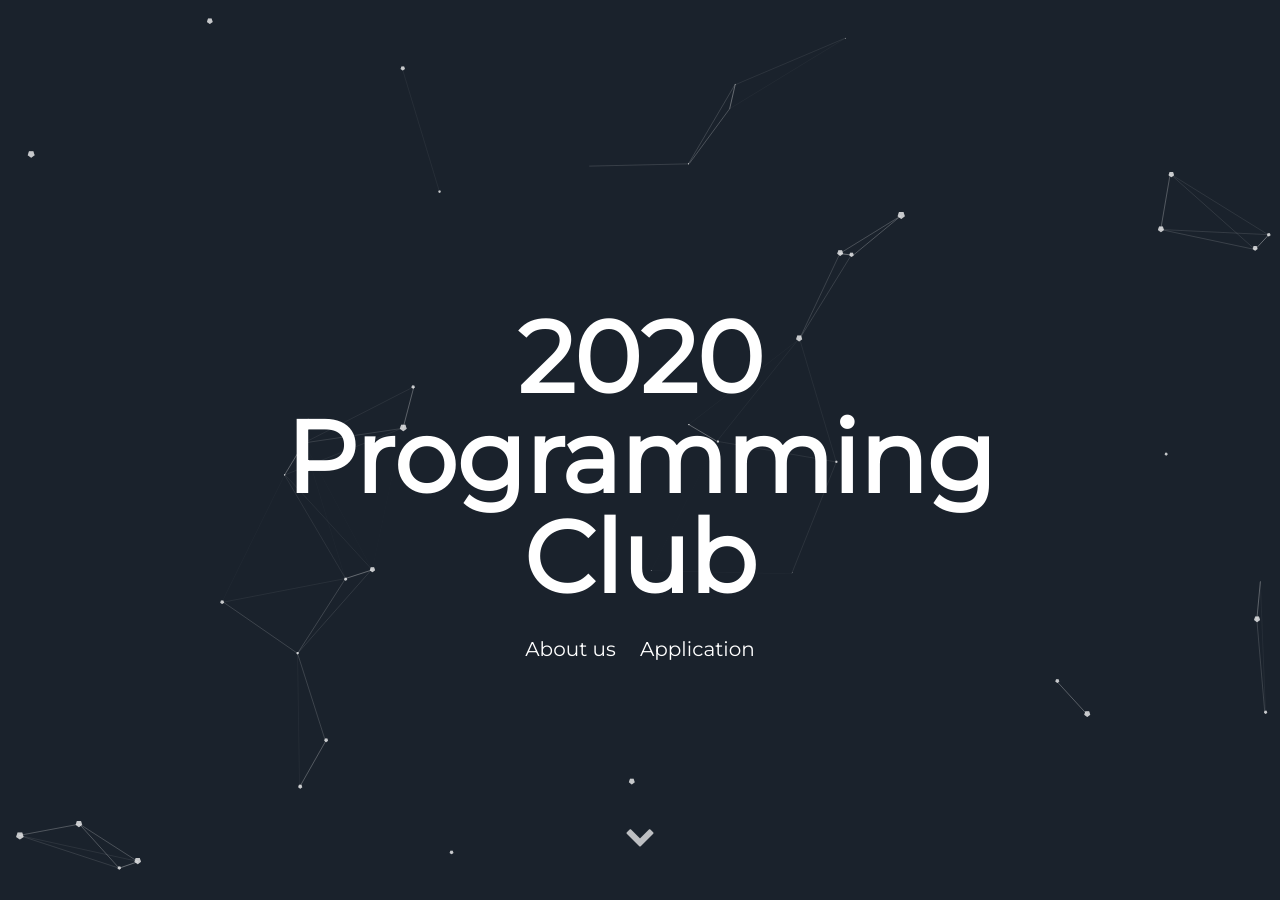
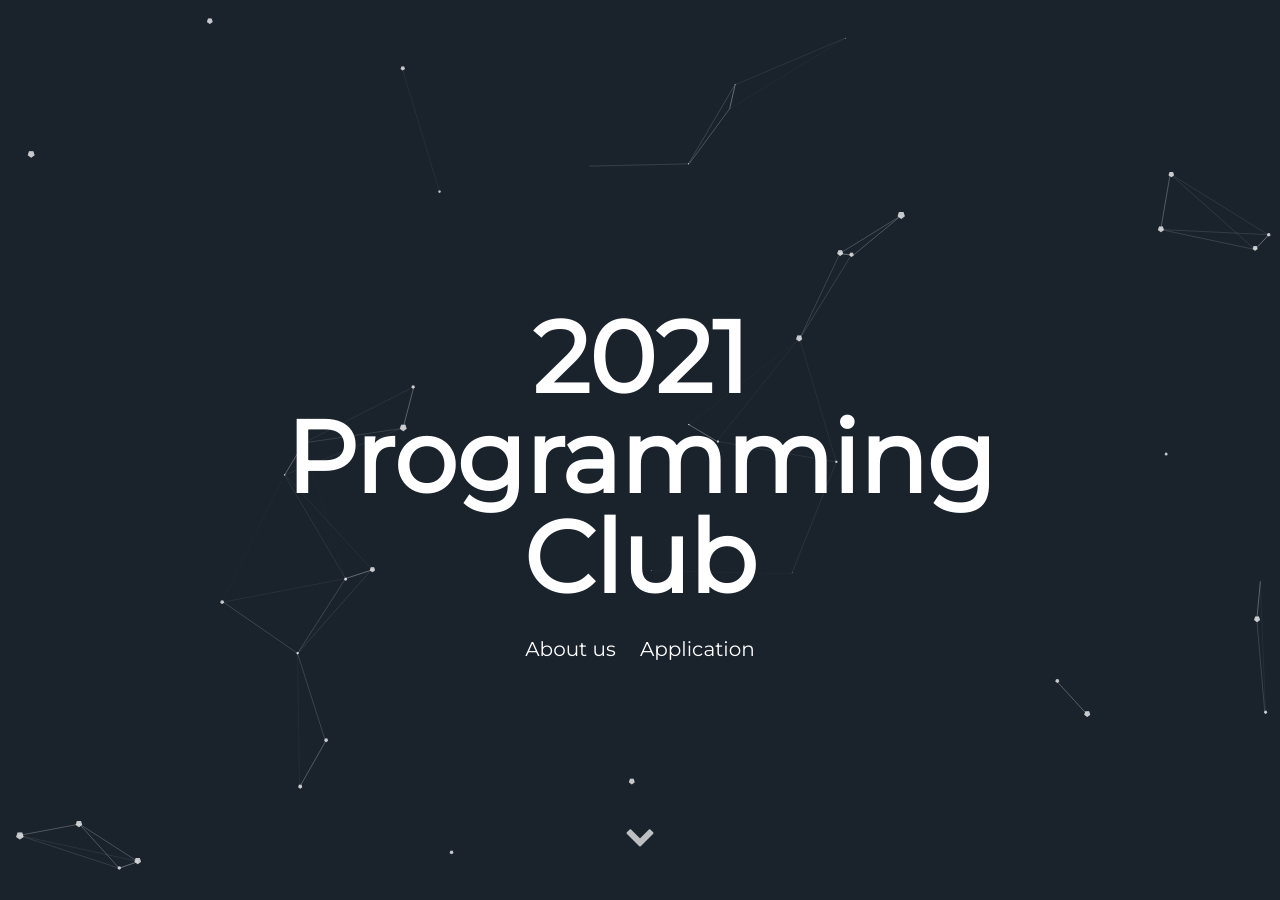
Before and after one commit to bundang-ms-2021/programming, a Jekyll site: the page built from index.html, in a window 1280 px wide and 900 px high. Built offline with Jekyll 4.4.1, drawn with Linux system fonts in a browser that asks for light colours; some of the changed text lies outside the part shown.

Commit message:
Update _config.yml

```diff
--- a/_config.yml
+++ b/_config.yml
@@ -5,8 +5,8 @@ description: 프로그래밍 동아리 신청 사이트
 # url: "localhost:3000" # the base hostname & protocol for your site e.g. http://willianjusten.com.br
 
 # User settings
-username: 2020 Programming Club
-user_description: 2020학년도 분당중 프로그래밍 동아리
+username: 2021 Programming Club
+user_description: 2021학년도 분당중 프로그래밍 동아리
 email: helloworld1620@naver.com
 twitter_username: lorem_ipsum
 github_username:  lorem_ipsum
```
